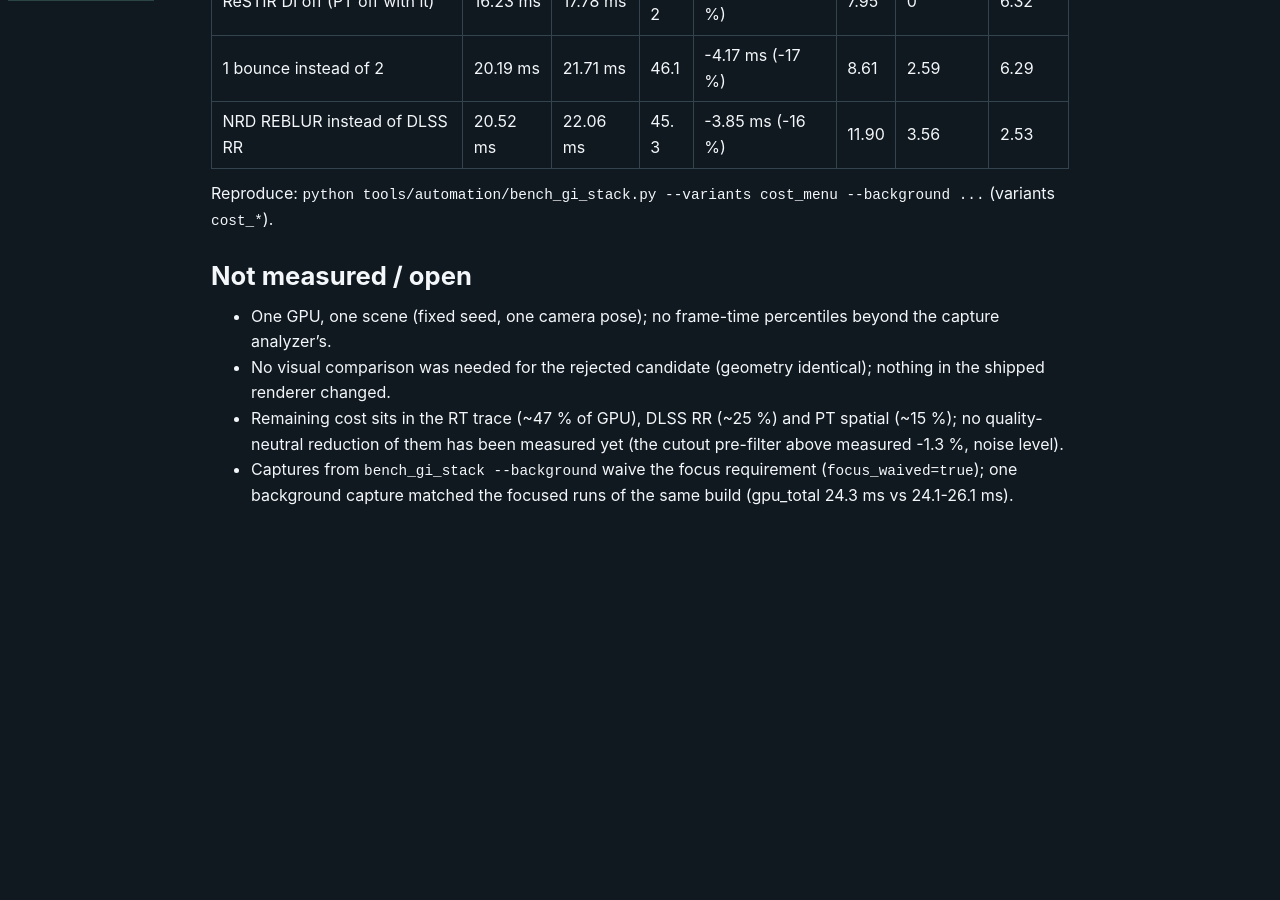
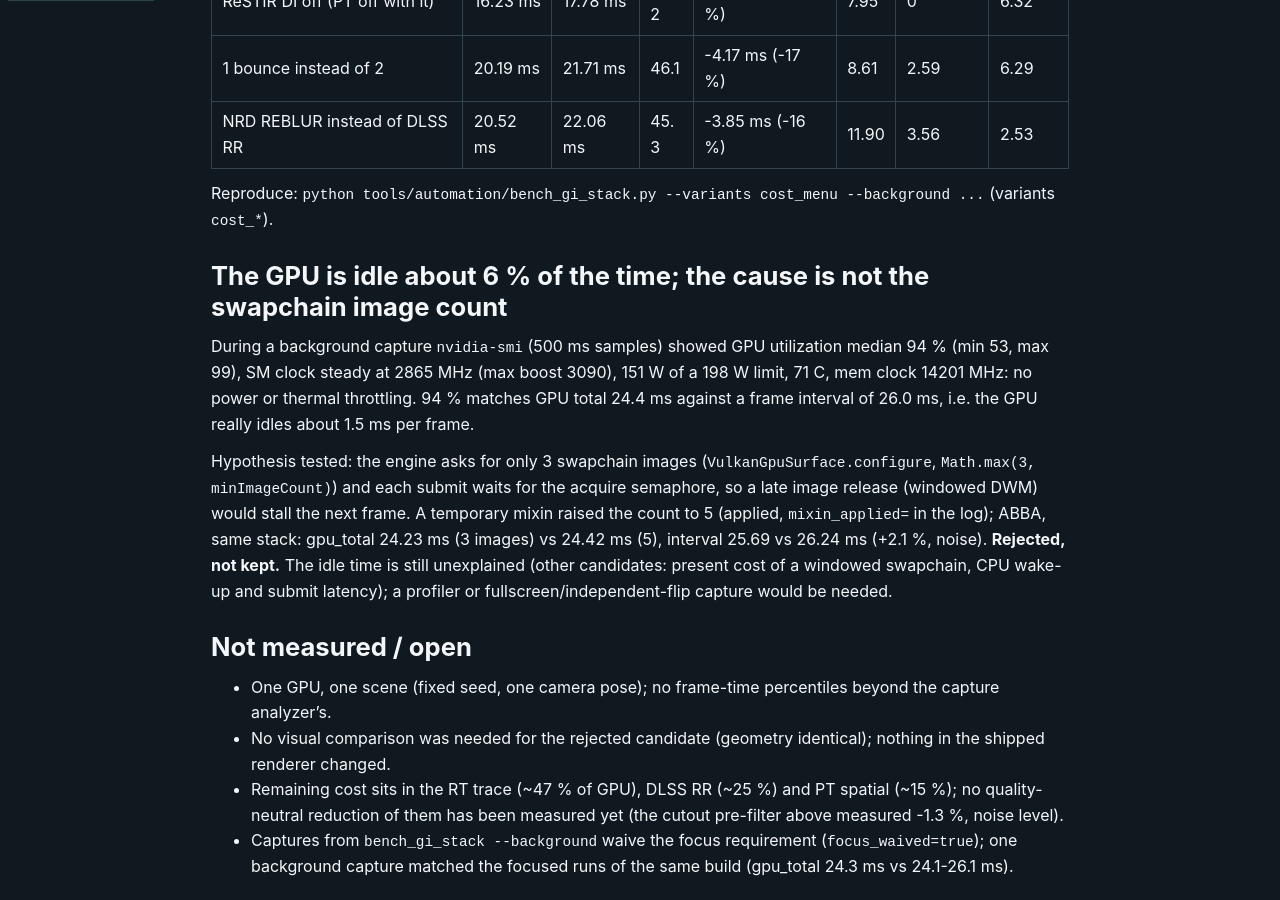
Before and after one commit to bnfe12/bedray, a Jekyll site: the page built from docs/measurements/afk_cap_20261115/FINDINGS.md, in a window 1280 px wide and 900 px high, scrolled down 3607 px. Built offline with Jekyll 4.4.1, drawn with Linux system fonts in a browser that asks for light colours; our own code applies the rules of GitHub Pages for plain Markdown files; before the commit the page ends 4164 px from its top, so only the background shows below that.

Commit message:
docs(measurements): GPU idle ~6 %, swapchain image count (3 vs 5) rejected as the cause
Co-Authored-By: Claude Sonnet 5.5 <noreply@anthropic.com>

```diff
--- a/docs/measurements/afk_cap_20261115/FINDINGS.md
+++ b/docs/measurements/afk_cap_20261115/FINDINGS.md
@@ -117,6 +117,18 @@ large (>=13 %) so a single run per row is enough. Each row **changes the picture
 
 Reproduce: `python tools/automation/bench_gi_stack.py --variants cost_menu --background ...` (variants `cost_*`).
 
+## The GPU is idle about 6 % of the time; the cause is not the swapchain image count
+
+During a background capture `nvidia-smi` (500 ms samples) showed GPU utilization median 94 % (min 53, max 99), SM clock steady at
+2865 MHz (max boost 3090), 151 W of a 198 W limit, 71 C, mem clock 14201 MHz: no power or thermal throttling. 94 % matches
+GPU total 24.4 ms against a frame interval of 26.0 ms, i.e. the GPU really idles about 1.5 ms per frame.
+
+Hypothesis tested: the engine asks for only 3 swapchain images (`VulkanGpuSurface.configure`, `Math.max(3, minImageCount)`) and
+each submit waits for the acquire semaphore, so a late image release (windowed DWM) would stall the next frame. A temporary mixin
+raised the count to 5 (applied, `mixin_applied=` in the log); ABBA, same stack: gpu_total 24.23 ms (3 images) vs 24.42 ms (5),
+interval 25.69 vs 26.24 ms (+2.1 %, noise). **Rejected, not kept.** The idle time is still unexplained (other candidates: present
+cost of a windowed swapchain, CPU wake-up and submit latency); a profiler or fullscreen/independent-flip capture would be needed.
+
 ## Not measured / open
 
 * One GPU, one scene (fixed seed, one camera pose); no frame-time percentiles beyond the capture analyzer's.
```
